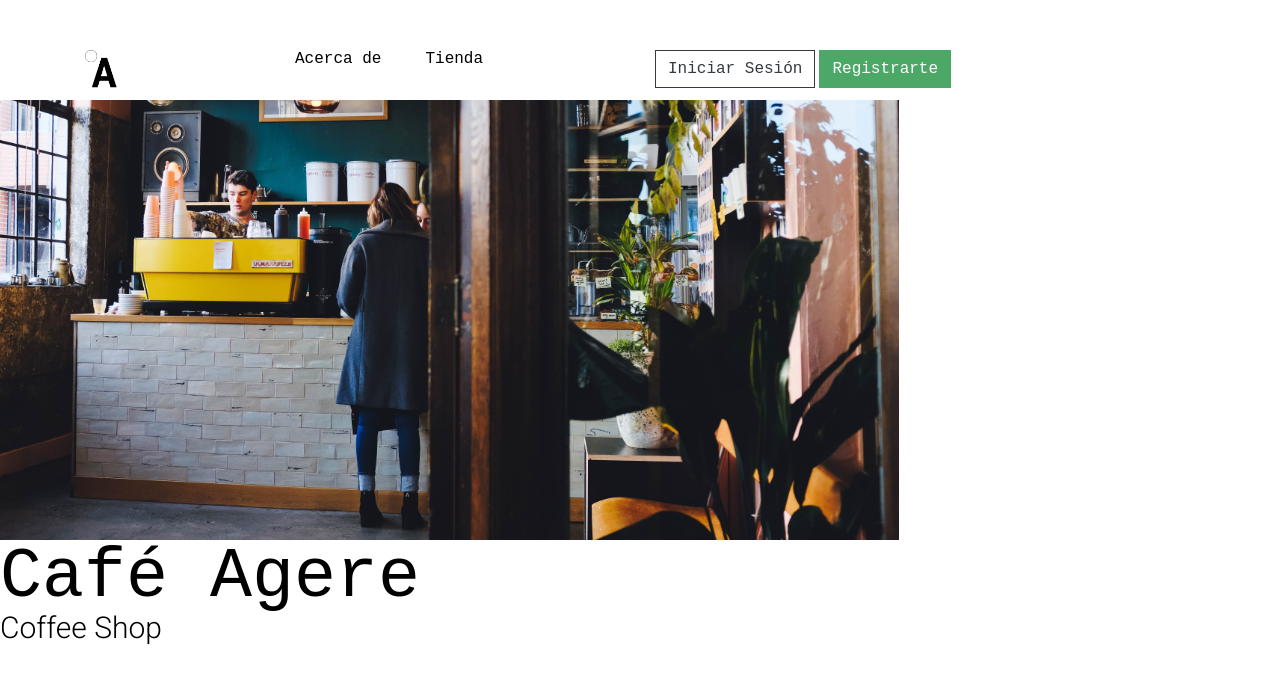
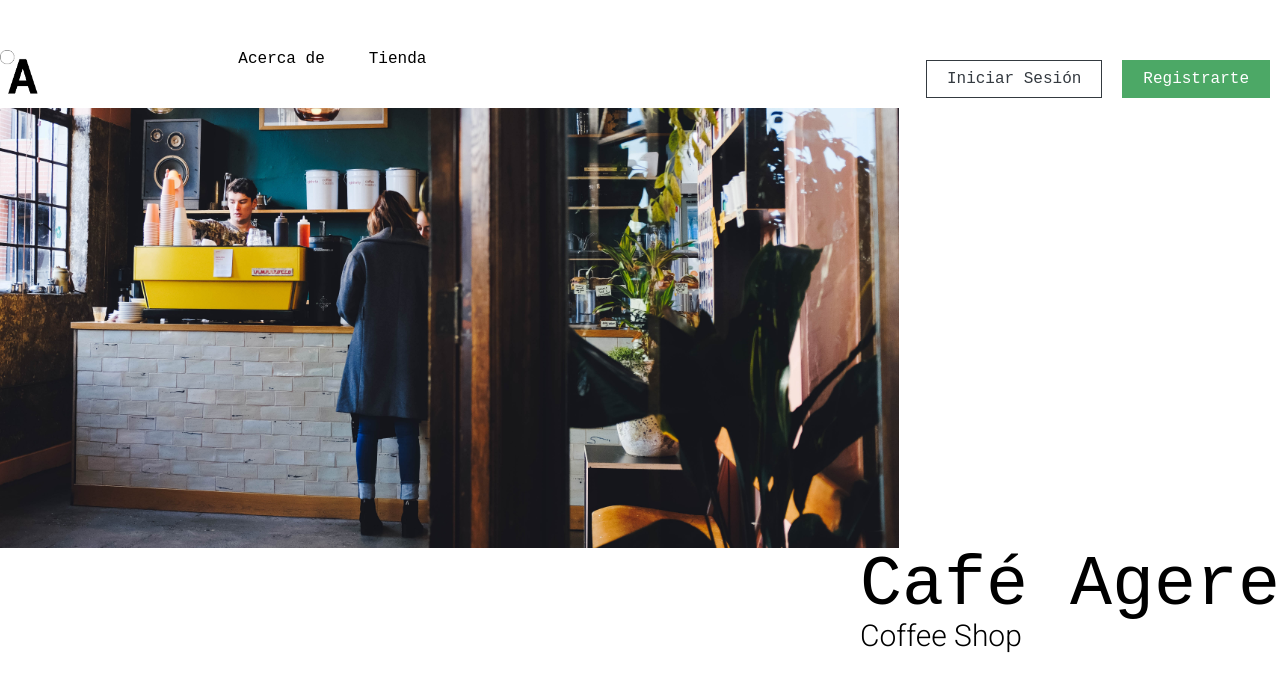
Before and after one commit to andreaescu/cafe-agere, a plain HTML site: page index.html in a window 1280 px wide. Drawn offline with Linux system fonts and the light colour scheme; a web font is replaced by a local one.

Commit message:
alineación botones

```diff
--- a/assets/sass/components/_buttons.scss
+++ b/assets/sass/components/_buttons.scss
@@ -1,6 +1,9 @@
 .btn {
   border-radius: 0;
   font-family: $mono;
+  margin: 10px;
+  padding-left: 20px;
+  padding-right: 20px;
 }
 
 .bg-agere {
--- a/assets/sass/layout/_section.scss
+++ b/assets/sass/layout/_section.scss
@@ -0,0 +1,9 @@
+.principal__img {
+  width: 899px;
+  height: 440px;
+
+}
+
+.principal__txt {
+  float: right;
+}
--- a/index.html
+++ b/index.html
@@ -9,8 +9,8 @@
   </head>
   <body>
     <nav>
-      <div class="container navigation">
-        <div class="row">
+      <div class=" navigation">
+        <div class="row d-flex justify-content-between">
           <div class="col-2">
             <img class="navigation__logo" src="assets/images/logo.png" alt="logo">
           </div>
@@ -18,19 +18,19 @@
             <a href="#">Acerca de</a>
             <a href="#">Tienda</a>
           </div>
-          <div class="col-6 navigation__buttons">
-            <button type="button" class="btn btn-outline-dark">Iniciar Sesión</button>
-            <button type="button" class="btn bg-agere">Registrarte</button>
+          <div class="col-6 navigation__buttons d-flex justify-content-end">
+            <button type="button" class="btn btn-outline-dark justify-content-end">Iniciar Sesión</button>
+            <button type="button" class="btn bg-agere justify-content-end">Registrarte</button>
           </div>
         </div>
       </div>
     </nav>
 
-    <section>
-
+    <section class="principal">
         <img class="principal__img"src="assets/images/img-1.png" alt="cafetería">
-        <h1>Café Agere</h1>
-        <h3>Coffee Shop</h3>
-
+        <div class="principal__txt">
+          <h1>Café Agere</h1>
+          <h3>Coffee Shop</h3>
+        </div>
     </section>
   </body>
```
Also changed, not shown: assets/css/main.css, 1 other file.
